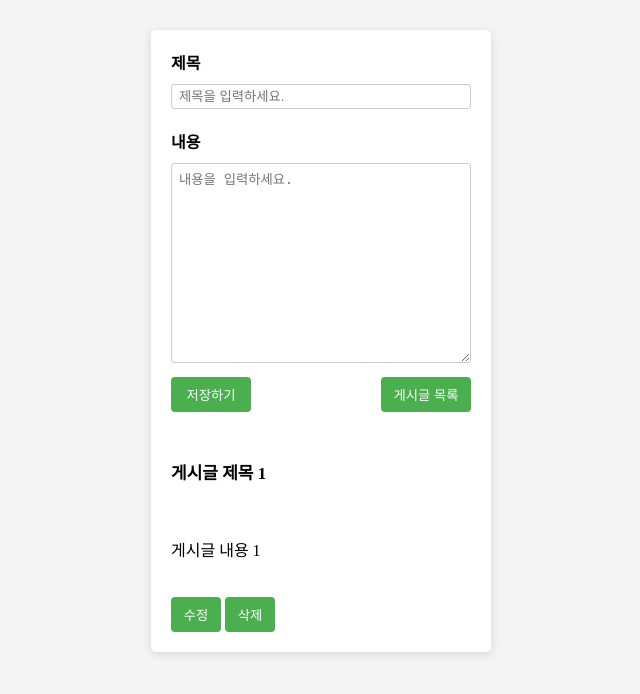
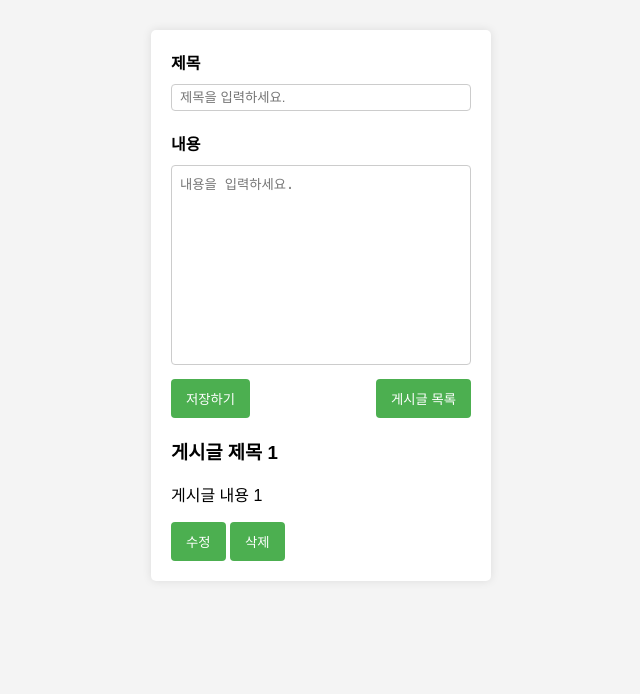
Before and after one commit to insidepixce/-pathfind.toy, a Flask app: page / in a window 1280 px wide. Shown: the top 694 px of the page, without its empty margins (319-959 px from the left). Run offline with Flask 3, Linux system fonts and the light colour scheme.

Commit message:
css 파일명 변경, index 수정, flyctl 설정, docker 설정

```diff
--- a/index.css
+++ /dev/null
@@ -1,86 +0,0 @@
-body {
-  background-color: #f4f4f4;
-}
-
-.layout {
-  background-color: white;
-  width: 300px;
-  margin: 30px auto;
-  padding: 20px;
-  border-radius: 5px;
-  box-shadow: rgba(99, 99, 99, 0.2) 0px 2px 8px 0px;
-}
-
-.title-div,
-.comments-div {
-  font-weight: 700;
-}
-
-#title {
-  width: 100%;
-  height: 25px;
-  box-sizing: border-box;
-  margin-top: 10px;
-  border: solid 1px #cccccc;
-  border-radius: 3px;
-  padding: 5px 7px;
-}
-
-.comments-div {
-  margin-top: 20px;
-}
-
-#comments {
-  width: 100%;
-  height: 200px;
-  box-sizing: border-box;
-  margin-top: 10px;
-  border: solid 1px #cccccc;
-  border-radius: 3px;
-  padding: 5px 7px;
-}
-
-.btn-div {
-  display: flex;
-  justify-content: space-between;
-
-  margin-top: 10px;
-}
-
-button {
-  background-color: #4caf4f;
-  color: white;
-  height: 35px;
-  border: none;
-  border-radius: 4px;
-  cursor: pointer;
-}
-
-.submit-btn {
-  width: 80px;
-  height: 35px;
-}
-
-.list-btn {
-  width: 90px;
-}
-
-.post-list {
-  margin-top: 30px;
-}
-
-.post-item {
-  display: flex;
-  flex-direction: column;
-  gap: 20px;
-}
-
-.post-item > h3 {
-  font-weight: 700;
-  font-size: 17px;
-}
-
-.edit-btn,
-.delete-btn {
-  width: 50px;
-}
--- /dev/null
+++ b/styles.css
@@ -0,0 +1,67 @@
+body {
+  font-family: Arial, sans-serif;
+  background-color: #f4f4f4;
+  margin: 0;
+  padding: 0;
+  box-sizing: border-box;
+}
+
+.layout {
+  width: 300px;
+  margin: 30px auto;
+  background-color: #fff;
+  padding: 20px;
+  border-radius: 5px;
+  box-shadow: 0 0 10px rgba(0, 0, 0, 0.1);
+}
+
+label {
+  display: block;
+  font-weight: bold;
+  margin-bottom: 5px;
+}
+
+input[type="text"] {
+  width: 100%;
+  height: 27px;
+  padding: 8px;
+  margin-top: 5px;
+  margin-bottom: 10px;
+  box-sizing: border-box;
+  border: 1px solid #ccc;
+  border-radius: 4px;
+}
+
+.comments-div {
+  margin-top: 10px;
+}
+
+textarea {
+  width: 100%;
+  height: 200px;
+  padding: 8px;
+  margin-top: 5px;
+  margin-bottom: 10px;
+  box-sizing: border-box;
+  border: 1px solid #ccc;
+  border-radius: 4px;
+  resize: none;
+}
+
+.btn-div {
+  display: flex;
+  justify-content: space-between;
+}
+
+button {
+  background-color: #4caf50;
+  color: #fff;
+  padding: 10px 15px;
+  border: none;
+  border-radius: 4px;
+  cursor: pointer;
+}
+
+button:hover {
+  background-color: #45a049;
+}
--- a/templates/index.html
+++ b/templates/index.html
@@ -4,7 +4,7 @@
     <meta charset="UTF-8" />
     <meta name="viewport" content="width=device-width, initial-scale=1.0" />
     <title>게시글 작성 페이지</title>
-    <link rel="stylesheet" href="../index.css" />
+    <link rel="stylesheet" href="../styles.css" />
   </head>
   <body>
     <div class="white-box">
```
Also changed, not shown: fly.toml (added, +11 -0 lines), 2 other files.
